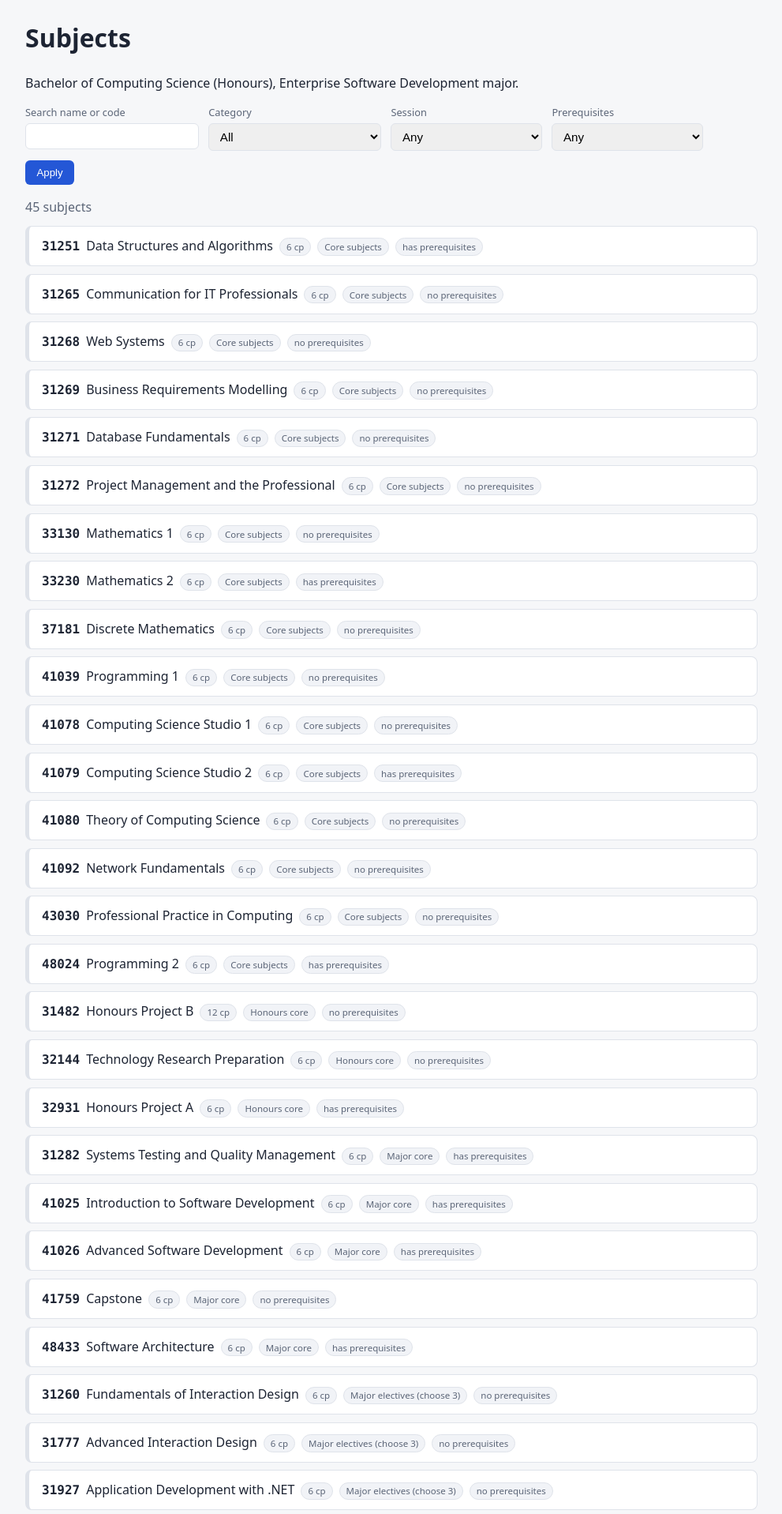
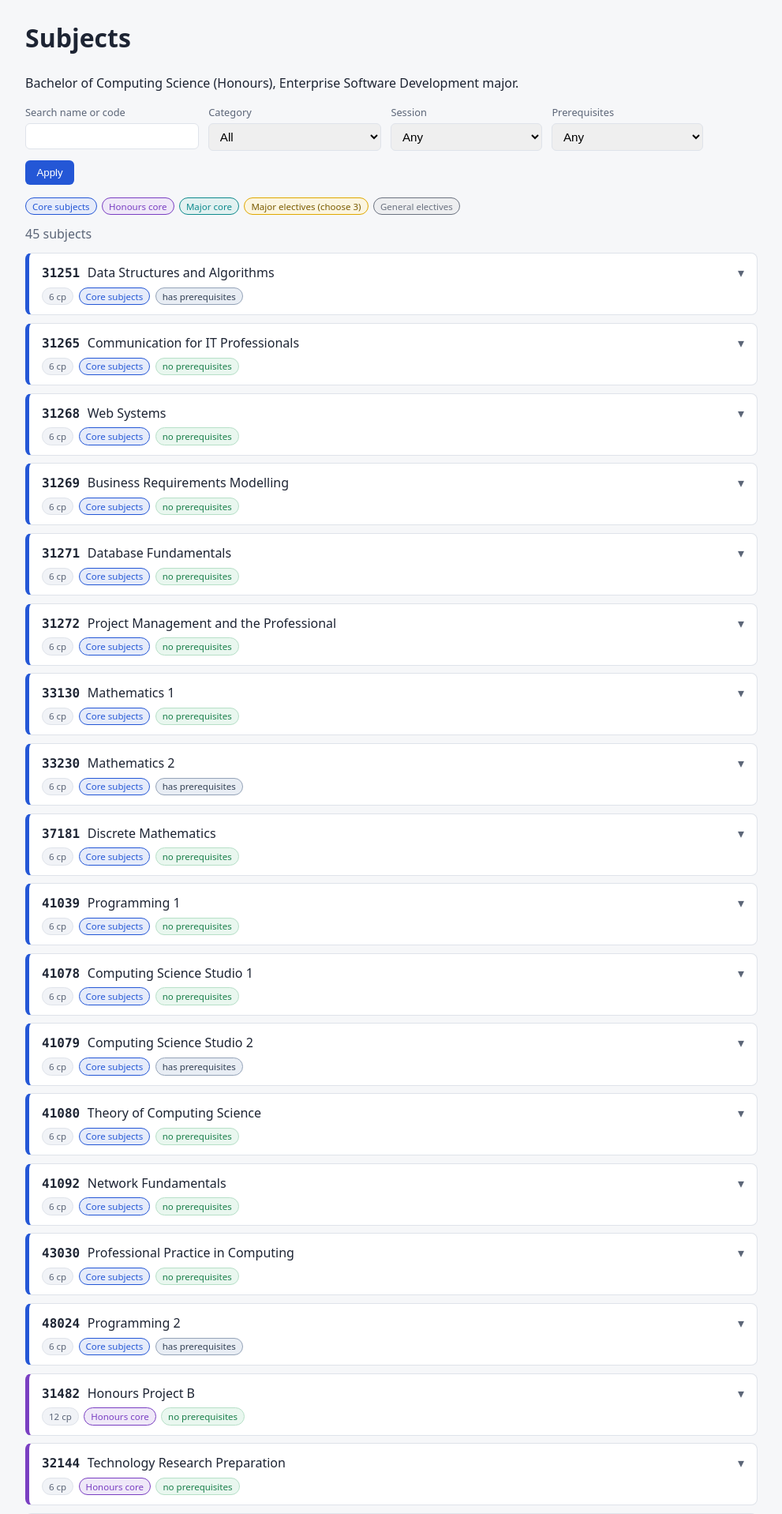
Before and after one commit to AlexChoi2004/enrolment-hub, a Flask app: page /subjects in a window 1280 px wide. Shown: the part 54-1971 px from the top of the page at 79% size, without its empty margins (144-1135 px from the left). Run offline with Flask 3, Linux system fonts and the light colour scheme; data comes from the database, SQL or seed files in the repository.

Commit message:
style(catalogue): put badges on a second line with an expand arrow

```diff
--- a/shared/static/theme.css
+++ b/shared/static/theme.css
@@ -21,7 +21,13 @@
 .count { color: var(--muted); margin: .25rem 0 .75rem; }
 .card { background: var(--card); border: 1px solid var(--border); border-left: 5px solid var(--c, var(--border));
         border-radius: 8px; padding: .75rem 1rem; margin-bottom: .6rem; }
-.card summary { cursor: pointer; display: flex; flex-wrap: wrap; gap: .5rem; align-items: baseline; }
+.card summary { cursor: pointer; display: flex; flex-direction: column; gap: .35rem; list-style: none; }
+.card summary::-webkit-details-marker { display: none; }
+.card-title { display: flex; align-items: baseline; gap: .6rem; }
+.card-title .name { flex: 1; }
+.chev { color: var(--muted); transition: transform .15s; }
+details[open] .chev { transform: rotate(180deg); }
+.card-badges { display: flex; flex-wrap: wrap; gap: .4rem; }
 .code { font-family: ui-monospace, Consolas, monospace; font-weight: 700; }
 .badge { font-size: .72rem; padding: .1rem .5rem; border-radius: 999px; border: 1px solid var(--border);
          color: var(--muted); background: #f1f3f7; }
--- a/subject_catalogue/templates/catalogue/_results.html
+++ b/subject_catalogue/templates/catalogue/_results.html
@@ -1,15 +1,20 @@
 <p class="count" id="count">{{ subjects|length }} subject{{ '' if subjects|length == 1 else 's' }}</p>
 {% for s in subjects %}
-  <details class="card">
+  <details class="card cat-{{ s.category }}">
     <summary>
-      <span class="code">{{ s.code }}</span>
-      <span>{{ s.name }}</span>
-      <span class="badge">{{ s.credit_points }} cp</span>
-      <span class="badge">{{ s.category_label }}</span>
-      {% if s.is_synthetic %}<span class="badge warn">synthetic</span>{% endif %}
-      {% if s.prereq_status == 'required' %}<span class="badge">has prerequisites</span>
-      {% elif s.prereq_status == 'none' %}<span class="badge">no prerequisites</span>
-      {% else %}<span class="badge warn">prerequisites not supplied</span>{% endif %}
+      <span class="card-title">
+        <span class="code">{{ s.code }}</span>
+        <span class="name">{{ s.name }}</span>
+        <span class="chev" aria-hidden="true">▾</span>
+      </span>
+      <span class="card-badges">
+        <span class="badge">{{ s.credit_points }} cp</span>
+        <span class="badge category">{{ s.category_label }}</span>
+        {% if s.is_synthetic %}<span class="badge warn">synthetic</span>{% endif %}
+        {% if s.prereq_status == 'required' %}<span class="badge req">has prerequisites</span>
+        {% elif s.prereq_status == 'none' %}<span class="badge none">no prerequisites</span>
+        {% else %}<span class="badge warn">prerequisites not supplied</span>{% endif %}
+      </span>
     </summary>
     {% with subject=s %}{% include 'catalogue/_detail.html' %}{% endwith %}
   </details>
--- a/subject_catalogue/templates/catalogue/index.html
+++ b/subject_catalogue/templates/catalogue/index.html
@@ -35,6 +35,9 @@
   </label>
   <button type="submit">Apply</button>
 </form>
+<p class="legend">
+  {% for c in categories %}<span class="badge category cat-{{ c.category }}">{{ c.label }}</span> {% endfor %}
+</p>
 
 <div id="results">
   {% include 'catalogue/_results.html' %}
```
